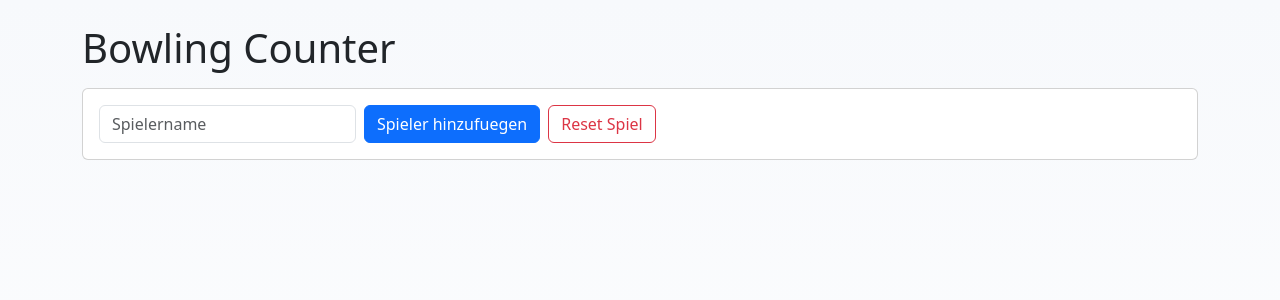
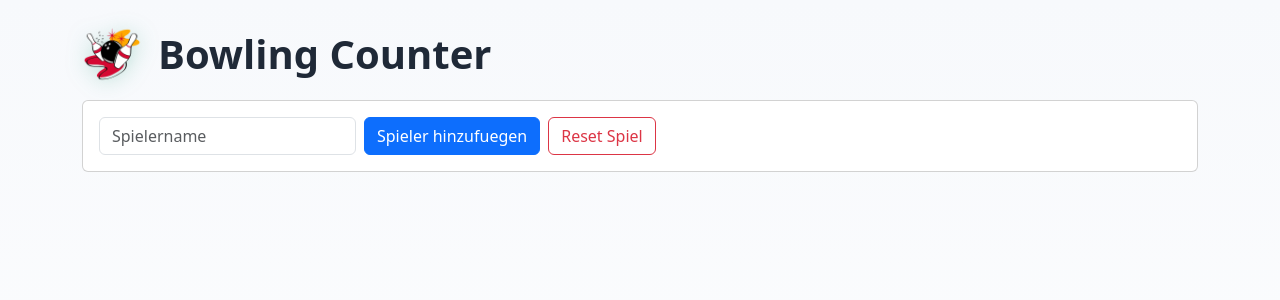
Before and after one commit to eneas-inf/bowlingcounter-final, a Flask app: page / in a window 1280 px wide. Shown: the top 300 px of the page. Run offline with Flask 3, Linux system fonts and the light colour scheme; data that the repository does not hold is empty.

Commit message:
Refactor code structure for improved readability and maintainability

```diff
--- a/static/css/style.css
+++ b/static/css/style.css
@@ -5,6 +5,31 @@ html {
 body {
   background: linear-gradient(180deg, #f7f9fc, #ffffff);
   font-family: Inter, system-ui, -apple-system, "Segoe UI", Roboto, "Helvetica Neue", Arial;
+}
+
+.page-title {
+  display: flex;
+  align-items: center;
+  gap: 16px;
+  font-size: 2.5rem;
+  font-weight: 700;
+  color: #1f2937;
+}
+
+.logo-icon {
+  height: 60px;
+  width: auto;
+  filter: drop-shadow(0 2px 8px rgba(0,0,0,0.15));
+  animation: glow 2s ease-in-out infinite;
+}
+
+@keyframes glow {
+  0%, 100% {
+    filter: drop-shadow(0 2px 8px rgba(0,0,0,0.15));
+  }
+  50% {
+    filter: drop-shadow(0 4px 12px rgba(16, 185, 129, 0.3));
+  }
 }
 
 .player-card {
--- a/templates/Index.html
+++ b/templates/Index.html
@@ -4,12 +4,13 @@
   <meta charset="utf-8" />
   <meta name="viewport" content="width=device-width,initial-scale=1" />
   <title>Bowling Counter</title>
+  <link rel="icon" type="image/png" href="/static/logo.png" />
   <link rel="stylesheet" href="/static/css/style.css" />
   <link href="https://cdn.jsdelivr.net/npm/bootstrap@5.3.2/dist/css/bootstrap.min.css" rel="stylesheet" />
 </head>
 <body>
   <div class="container py-4">
-    <h1 class="mb-3">Bowling Counter</h1>
+    <h1 class="mb-3 page-title"><img src="/static/logo.png" alt="Logo" class="logo-icon" /> Bowling Counter</h1>
 
     <div class="card mb-3">
       <div class="card-body">
```
Also changed, not shown: ac70684cb24d687b75d4a6a2ea96cb0a-spare-retro-bowling.png (added), static/logo.png (added).
